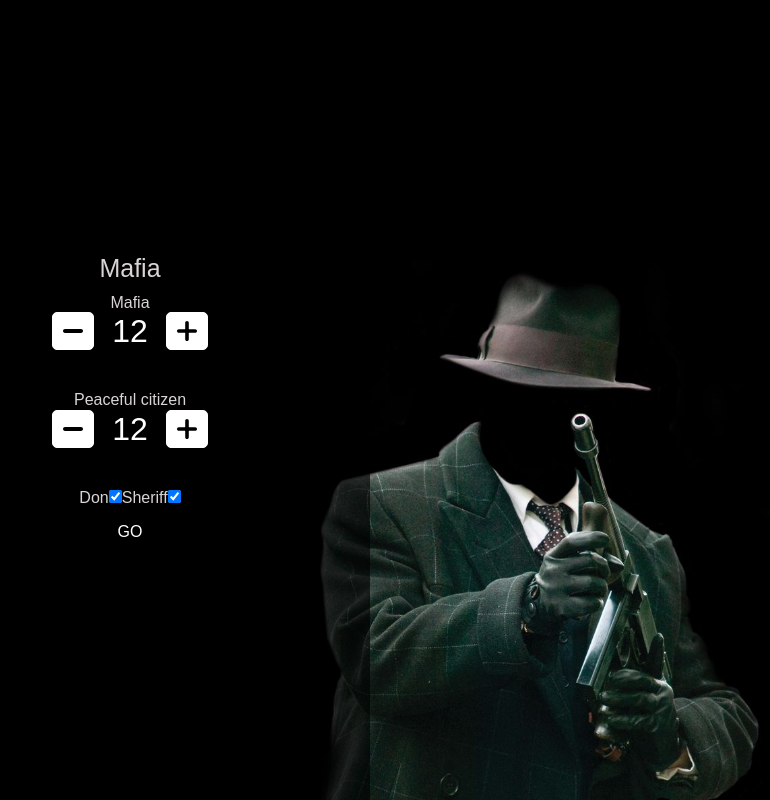
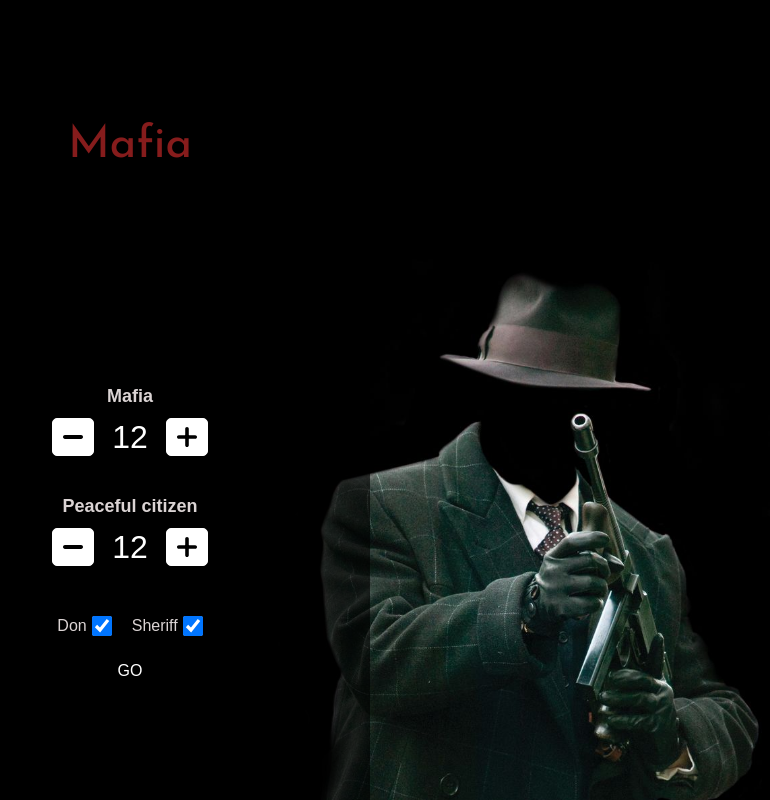
Before and after one commit to VazgenBagratunyan9/Mafia, a React (Create React App) app: page / in a window 1280 px wide. Shown: the whole page, without its empty margins (510-1280 px from the left). Built offline with nearby package versions, Linux system fonts and the light colour scheme; a web font is replaced by a local one.

Commit message:
create loader

```diff
--- a/src/index.scss
+++ b/src/index.scss
@@ -1,3 +1,3 @@
 @import url('https://fonts.googleapis.com/css2?family=Encode+Sans+SC:wght@200&display=swap');
-
+@import url('https://fonts.googleapis.com/css2?family=Reem+Kufi&display=swap');
 @import "./sass/main.styles";
--- a/src/pages/start/Start.jsx
+++ b/src/pages/start/Start.jsx
@@ -34,9 +34,9 @@ const Start = (props) =>{
     return (
         <div className={styles.container}>
             <h1>Mafia</h1>
+            <div className={styles.setingsGame}>
                 <span className={styles.roleName}>Mafia</span>
                 <div className={styles.count}>
-
                     <span className={'u-cursor--pointer'} onClick={()=>{setMafiaCount(prev=>+prev-1)}}><MinusSVG /></span>
                     <input type='number' value={mafiaCount} onChange={(e)=>{setMafiaCount(e.target.value)}}/>
                     <span className={'u-cursor--pointer'} onClick={()=>{setMafiaCount(prev=>+prev+1)}}><PlusSVG /></span>
@@ -47,7 +47,7 @@ const Start = (props) =>{
                     <input type='number' value={peacefulCount} onChange={(e)=>{setPeacefulCount(e.target.value)}}/>
                     <span className={'u-cursor--pointer'} onClick={()=>{setPeacefulCount(prev=>+prev+1)}}><PlusSVG /></span>
                 </div>
-            <div>
+                <div className={styles.specialRoles}>
                     <label>
                         Don
                         <input
@@ -67,6 +67,8 @@ const Start = (props) =>{
                 </div>
                 <Button onClick={()=>{createRol()}}> GO </Button>
             </div>
+
+        </div>
     )
 }
 const mapStateToPorps = (store) =>{
--- a/src/pages/start/Start.module.scss
+++ b/src/pages/start/Start.module.scss
@@ -6,10 +6,23 @@
   height: 100vh;
   display: flex;
   flex-direction: column;
-  justify-content: center;
+  justify-content: space-around;
   align-items: center;
   @media only screen and (min-width: 600px) {
     max-width: 480px;
+  }
+  h1{
+    color: rgba(231, 48, 48, 0.58);
+  }
+  .setingsGame{
+    display: flex;
+    flex-direction: column;
+    justify-content: center;
+    align-items: center;
+    .roleName{
+      font-weight: bolder;
+      font-size: 18px;
+      margin-bottom: 10px;
     }
     .count{
       display: flex;
@@ -17,6 +30,7 @@
       margin-bottom: 40px;
       width: 50%;
       font-size: 32px;
+
       input{
         width: 30%;
         color: white;
@@ -45,4 +59,23 @@
         }
       }
     }
+    .specialRoles{
+      display: flex;
+      label{
+
+        margin: 10px;
+        display: flex;
+        align-items: center;
+        input{
+          font-size: 18px;
+
+          width: 20px;
+          height: 20px;
+          margin-left: 5px;
         }
+      }
+
+    }
+  }
+
+}
--- a/src/sass/base/_typography.scss
+++ b/src/sass/base/_typography.scss
@@ -1,4 +1,6 @@
 h1 {
-    font-size: 25px;
+    font-size: 45px;
+
     margin: 10px 0;
+    font-family: 'Reem Kufi', sans-serif;
 }
```
Lines whose indentation alone changed are shown as unchanged.
